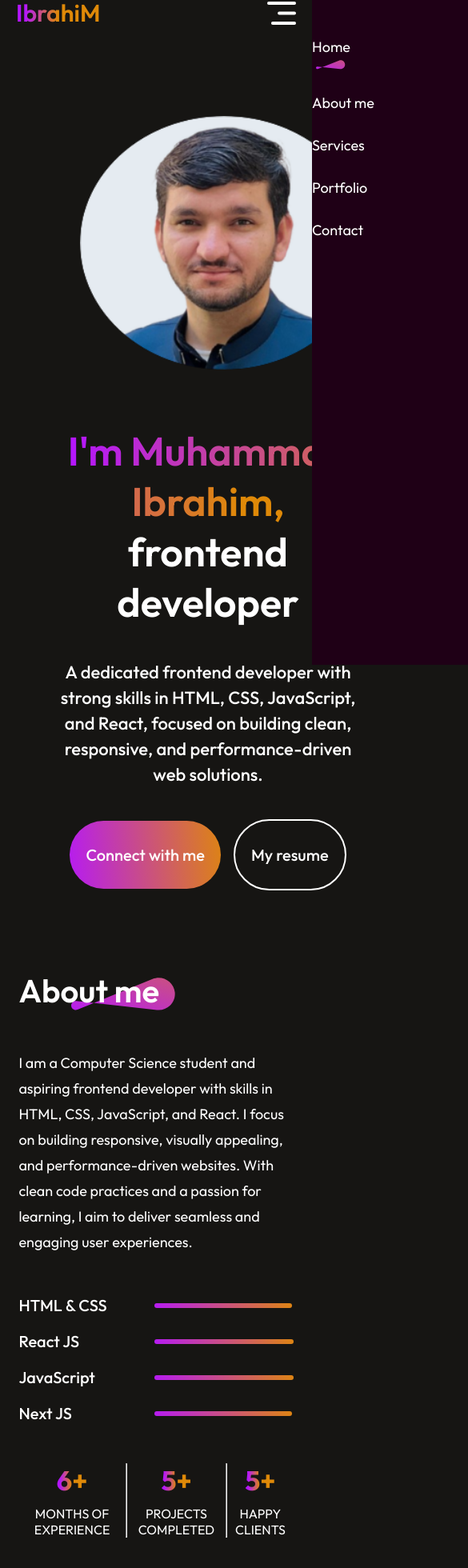
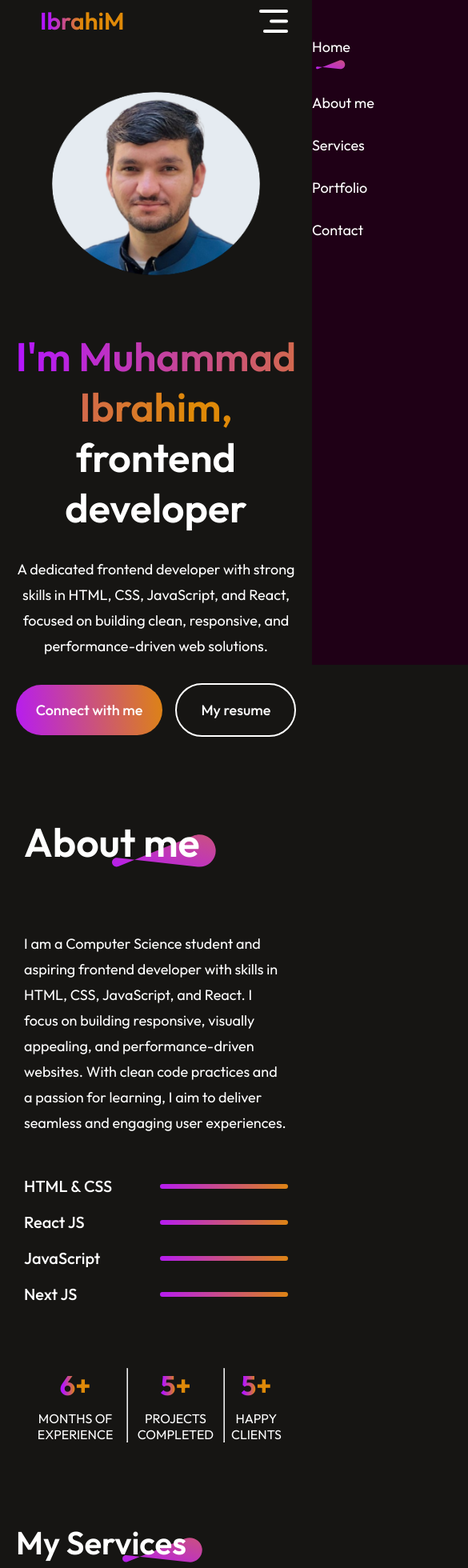
Before and after one commit to IbrahimKhan1034/my-portfolio, a React (Vite) app: page / in a window 390 px wide. Shown: the part 13-1973 px from the top of the page at 80% size, 585 px wide, since content can reach past the window. Built offline with nearby package versions, Linux system fonts and the light colour scheme.

Commit message:
changes for text allignment

```diff
--- a/src/Components/About/About.css
+++ b/src/Components/About/About.css
@@ -1,4 +1,4 @@
-.about{
+.about {
   display: flex;
   flex-direction: column;
   align-items: center;
@@ -6,147 +6,145 @@
   gap: 60px;
   margin: 70px 10%;
 }
-.about-title{
+.about-title {
   position: relative;
-
 }
-.about-title h1{
+.about-title h1 {
   padding: 0px 30px;
   font-size: 60px;
   font-weight: 600;
 }
-.about-title img{
+.about-title img {
   position: absolute;
   width: 150px;
   bottom: 0;
   right: 0;
   z-index: -1;
 }
-.about-sections{
+.about-sections {
   display: flex;
   gap: 80px;
 }
-.about-left img{
+.about-left img {
   border-radius: 10px;
   /* height: 350px; */
   width: auto;
 }
-.about-right{
+.about-right {
   display: flex;
   flex-direction: column;
   gap: 50px;
 }
-.about-para{
+.about-para {
   display: flex;
   flex-direction: column;
   gap: 20px;
   font-size: 18px;
   font-weight: 400;
 }
-.about-skills{
+.about-skills {
   display: flex;
   flex-direction: column;
   gap: 20px;
 }
-.about-skill{
+.about-skill {
   display: flex;
   gap: 30px;
   align-items: center;
   transition: 0.3s;
 }
-.about-skill p{
+.about-skill p {
   min-width: 150px;
   font-size: 20px;
   font-weight: 500;
 }
-.about-skill hr{
+.about-skill hr {
   outline: none;
   border: none;
   width: 50%;
   height: 8px;
   border-radius: 50px;
-    background: linear-gradient(264deg, #DF8908 -5.09%, #B415FF 106.28%);
+  background: linear-gradient(264deg, #df8908 -5.09%, #b415ff 106.28%);
 }
-.about-achievements{
+.about-achievements {
   display: flex;
   width: 100%;
   justify-content: space-around;
   margin-bottom: 50px;
 }
-.about-achievement{
+.about-achievement {
   display: flex;
   flex-direction: column;
   align-items: center;
   gap: 10px;
   transition: 0.5s;
 }
-.about-achievement h1{
+.about-achievement h1 {
   font-size: 50px;
   font-weight: 600;
-    background: linear-gradient(270deg, #DF8908 50.41%, #B415FF 90.25%);
+  background: linear-gradient(270deg, #df8908 50.41%, #b415ff 90.25%);
   background-clip: text;
   -webkit-background-clip: text;
   -webkit-text-fill-color: transparent;
 }
-.about-achievement p{
+.about-achievement p {
   font-size: 20px;
   font-weight: 400;
 }
-.about-skill:hover{
+.about-skill:hover {
   transform: scale(1.05);
   transition: 0.3s;
-
 }
-.about-achievement:hover{
+.about-achievement:hover {
   transform: scale(1.12);
   transition: 0.5s;
 }
 
-@media(max-width:768px){
-    .about{
-        gap: 50px;
-        margin: 50px 6%;
+@media (max-width: 768px) {
+  .about {
+    gap: 80px;
+    margin: 50px 30px;
     align-items: start;
   }
-    .about-title h1{
-        font-size: 40px;
+  .about-title h1 {
+    font-size: 50px;
     padding: 0;
   }
-    .about-title img{
+  .about-title img {
     width: 130px;
     right: -20px;
   }
-    .about-sections{
+  .about-sections {
     flex-direction: column;
   }
-    .about-left{
+  .about-left {
     display: none;
   }
-    .about-para{
+  .about-para {
     font-size: 18px;
     line-height: 32px;
   }
-    .about-skill{
+  .about-skill {
     gap: 20px;
     align-items: center;
   }
-    .about-skill p{
+  .about-skill p {
     font-size: 20px;
   }
-    .about-skill hr{
+  .about-skill hr {
     height: 6px;
   }
-    .about-achievements{
+  .about-achievements {
     justify-content: space-between;
   }
-    .about-achievement{
+  .about-achievement {
     gap: 10px;
   }
-    .about-achievement h1{
+  .about-achievement h1 {
     font-size: 34px;
     font-weight: 700;
   }
-    .about-achievement p{
+  .about-achievement p {
     text-align: center;
     font-size: 16px;
   }
--- a/src/Components/Contact/Contact.css
+++ b/src/Components/Contact/Contact.css
@@ -1,4 +1,4 @@
-.contact{
+.contact {
   display: flex;
   flex-direction: column;
   align-items: center;
@@ -6,69 +6,68 @@
   gap: 80px;
   margin: 80px 10%;
 }
-.contact-title{
+.contact-title {
   position: relative;
-
 }
-.contact-title h1{
+.contact-title h1 {
   padding: 0px 30px;
   font-size: 60px;
   font-weight: 600;
 }
-.contact-title img{
+.contact-title img {
   position: absolute;
   width: 150px;
   bottom: 0;
   right: 0;
   z-index: -1;
 }
-.contact-section{
+.contact-section {
   display: flex;
   gap: 150px;
 }
-.contact-left{
+.contact-left {
   display: flex;
   flex-direction: column;
   gap: 20px;
 }
-.contact-left h1{
+.contact-left h1 {
   font-size: 50px;
   font-weight: 700;
-    background: linear-gradient(270deg, #df8908 80%, #B415ff 100%);
+  background: linear-gradient(270deg, #df8908 80%, #b415ff 100%);
   background-clip: text;
   -webkit-background-clip: text;
   -webkit-text-fill-color: transparent;
 }
-.contact-left p{
+.contact-left p {
   max-width: 550px;
   color: #d8d8d8;
   font-size: 16px;
   line-height: 25px;
 }
-.contact-details{
+.contact-details {
   display: flex;
   flex-direction: column;
   gap: 20px;
   color: #d8d8d8;
   font-size: 20px;
 }
-.contact-detail{
+.contact-detail {
   display: flex;
   align-items: center;
   gap: 20px;
 }
-.contact-right{
+.contact-right {
   display: flex;
   flex-direction: column;
   align-items: start;
   gap: 20px;
 }
-.contact-right label{
+.contact-right label {
   color: #d8d8d8;
   font-size: 18px;
   font-weight: 400;
 }
-.contact-right input{
+.contact-right input {
   border: none;
   width: 100%;
   height: 58px;
@@ -79,7 +78,7 @@
   font-family: outfit;
   font-size: 18px;
 }
-.contact-right textarea{
+.contact-right textarea {
   width: 650px;
   border: none;
   padding: 25px;
@@ -89,63 +88,63 @@
   font-family: outfit;
   font-size: 18px;
 }
-.contact-submit{
+.contact-submit {
   border: none;
   color: white;
   border-radius: 50px;
-    background: linear-gradient(264deg, #df8908 -5.09%, #B415ff 106.28%);
+  background: linear-gradient(264deg, #df8908 -5.09%, #b415ff 106.28%);
   font-size: 18px;
   padding: 18px 40px;
   margin-top: 15px;
   cursor: pointer;
   transition: 0.3s;
 }
-.contact-submit:hover{
+.contact-submit:hover {
   transform: scale(1.1);
   transition: 0.3s;
 }
-@media(max-width:768px){
-    .contact{
+@media (max-width: 768px) {
+  .contact {
     gap: 50px;
-        margin: 50px 70px;
+    margin: 50px 30px;
     align-items: start;
   }
-    .contact-title h1{
+  .contact-title h1 {
     padding: 0;
     font-size: 40px;
     font-weight: 500;
   }
-    .contact-title img{
+  .contact-title img {
     width: 130px;
     margin-right: -20px;
   }
-    .contact-section{
+  .contact-section {
     flex-direction: column;
   }
-    .contact-left h1{
+  .contact-left h1 {
     font-size: 35px;
   }
-    .contact-left p{
+  .contact-left p {
     font-size: 18px;
   }
-    .contact-detail{
+  .contact-detail {
     gap: 20px;
   }
-    .contact-detail img{
+  .contact-detail img {
     width: 25px;
   }
-    .contact-right label{
+  .contact-right label {
     font-size: 20px;
   }
-    .contact-right input{
+  .contact-right input {
     width: 100%;
     font-size: 20px;
   }
-    .contact-right textarea{
+  .contact-right textarea {
     width: 95%;
     font-size: 20px;
   }
-    .contact-submit{
+  .contact-submit {
     font-size: 20px;
     padding: 15px 40px;
   }
--- a/src/Components/Footer/Footer.css
+++ b/src/Components/Footer/Footer.css
@@ -1,32 +1,32 @@
-.footer{
+.footer {
   margin: 50px 170px;
   display: flex;
   flex-direction: column;
   gap: 30px;
 }
-.footer-top{
+.footer-top {
   display: flex;
   justify-content: space-between;
   gap: 100px;
 }
-.footer-top-left p{
+.footer-top-left p {
   font-size: 16px;
   max-width: 450px;
 }
-.footer-top-left h4{
+.footer-top-left h4 {
   font-size: 30px;
   font-weight: 600;
-    background: linear-gradient(270deg, #DF8908 90.41%, #B415FF 50.25%);
+  background: linear-gradient(270deg, #df8908 90.41%, #b415ff 50.25%);
   background-clip: text;
   -webkit-background-clip: text;
   -webkit-text-fill-color: transparent;
 }
-.footer-top-right{
+.footer-top-right {
   display: flex;
   align-items: center;
   gap: 15px;
 }
-.footer-email-input{
+.footer-email-input {
   display: flex;
   gap: 20px;
   padding: 15px 25px;
@@ -34,7 +34,7 @@
   background: #32323b;
   padding-right: 60px;
 }
-.footer-email-input input{
+.footer-email-input input {
   outline: none;
   border: none;
   background: transparent;
@@ -42,41 +42,53 @@
   font-family: outfit;
   font-size: 18px;
 }
-.footer-subscribe{
+.footer-subscribe {
   font-size: 16px;
   padding: 18px 40px;
   border-radius: 50px;
-    background:linear-gradient(264deg, #df8908 -5.09%, #b415ff 106.28%);
+  background: linear-gradient(264deg, #df8908 -5.09%, #b415ff 106.28%);
   cursor: pointer;
   transition: 0.3s;
 }
-.footer-bottom{
+.footer-bottom {
   display: flex;
   justify-content: space-between;
   font-size: 18px;
 }
-.footer-bottom-right{
+.footer-bottom-right {
   display: flex;
   gap: 50px;
   margin-bottom: 50px;
 }
-.footer-email-input:hover{
+.footer-email-input:hover {
   border: 2px solid white;
 }
-.footer-subscribe:hover{
+.footer-subscribe:hover {
   transform: scale(1.1);
   transition: 0.3s;
 }
 
-@media(max-width:768px){
-    .footer{
+@media (max-width: 768px) {
+  .footer {
     margin: 50px 70px;
   }
-    .footer-top{
+  .footer-top {
     flex-direction: column;
     gap: 50px;
   }
-    .footer-bottom{
+
+  .footer-email-input img {
+    display: none;
+  }
+  .footer-email-input {
+    padding: 12px 14px;
+    max-width: 200px;
+  }
+  .footer-subscribe {
+    font-size: 14px;
+    padding: 14px 20px;
+  }
+  .footer-bottom {
     display: flex;
     flex-direction: column-reverse;
     margin-bottom: 50px;
--- a/src/Components/MyWork/MyWork.css
+++ b/src/Components/MyWork/MyWork.css
@@ -1,4 +1,4 @@
-.mywork{
+.mywork {
   display: flex;
   flex-direction: column;
   align-items: center;
@@ -6,16 +6,15 @@
   gap: 80px;
   margin: 80px 10%;
 }
-.mywork-title{
+.mywork-title {
   position: relative;
-
 }
-.mywork-title h1{
+.mywork-title h1 {
   padding: 0px 30px;
   font-size: 60px;
   font-weight: 600;
 }
-.mywork-title img{
+.mywork-title img {
   position: absolute;
   width: 150px;
   bottom: 0;
@@ -39,13 +38,13 @@
   justify-self: center;
 }
 
-.mywork-container img:hover{
-    transform: scale(1.10);
+.mywork-container img:hover {
+  transform: scale(1.1);
   border: 4px solid #ff00ff;
   border-radius: 10px;
   transition: 0.3s;
 }
-.mywork-showmore{
+.mywork-showmore {
   display: flex;
   gap: 10px;
   border-radius: 50px;
@@ -57,34 +56,34 @@
   transition: 0.6s;
   cursor: pointer;
 }
-.mywork-showmore:hover{
+.mywork-showmore:hover {
   gap: 30px;
   transition: 0.6s;
 }
-@media(max-width:768px){
-    .mywork{
+@media (max-width: 768px) {
+  .mywork {
     gap: 50px;
     margin: 50px 6%;
     align-items: start;
   }
-    .mywork-title h1{
+  .mywork-title h1 {
     padding: 0;
     font-size: 50px;
     font-weight: 600;
   }
-    .mywork-title img{
+  .mywork-title img {
     width: 100px;
     margin-right: -10px;
   }
-    .mywork-container{
+  .mywork-container {
     grid-template-columns: 1fr 1fr;
     gap: 20px;
   }
-    .mywork-container img{
+  .mywork-container img {
     width: 100%;
     height: 100%;
   }
-    .mywork-showmore{
+  .mywork-showmore {
     padding: 15px 30px;
     font-size: 18px;
     margin: 30px auto;
--- a/src/Components/Navbar/Hero/Hero.css
+++ b/src/Components/Navbar/Hero/Hero.css
@@ -54,46 +54,55 @@
 }
 @media (max-width: 768px) {
   .hero img {
-    margin-top: 100px;
-    width: 360px;
+    /* margin-top: 100px;
+    width: 0%;
+    max-width: 300px;
+    min-width: 200px;
     height: auto;
-    margin-left: 170px;
+    margin-left: 170px; */
+    margin-top: 50px;
+    width: 260px;
   }
+
   .hero h1 {
     margin-top: 50px;
-    width: 100%;
+    width: 90%;
     font-size: 50px;
-    margin-left: 130px;
+    /* margin-left: 130px; */
   }
   .hero p {
-    width: 100%;
-    font-size: 22px;
-    font-weight: 500;
+    width: 90%;
+    font-size: 18px;
+    /* font-weight: 500; */
     line-height: 32px;
-    margin: 20px 0px;
-    margin-left: 130px;
+    margin: 10px 0px;
+    /* margin-left: 130px; */
   }
   .hero-action {
     gap: 16px;
-    font-size: 20px;
+    font-size: 18px;
     font-weight: 500;
     margin-bottom: 50px;
-    margin-left: 130px;
+    /* margin-left: 130px; */
   }
   .hero-connect {
-    display: inline-flex;
+    /* display: inline-flex;
     justify-content: center;
     align-items: center;
     white-space: nowrap;
     padding: 30px 20px;
-    border-radius: 50px;
+    border-radius: 50px; */
+    padding: 20px 25px;
+    border-radius: 40px;
   }
   .hero-resume {
-    display: inline-flex;
+    /* display: inline-flex;
     justify-content: center;
     align-items: center;
     white-space: nowrap;
     padding: 30px 20px;
-    border-radius: 50px;
+    border-radius: 50px; */
+    padding: 20px 30px;
+    border-radius: 40px;
   }
 }
--- a/src/Components/Navbar/Navbar.css
+++ b/src/Components/Navbar/Navbar.css
@@ -1,19 +1,18 @@
 .navbar {
   display: flex;
   align-items: center;
-    justify-content:space-between;
+  justify-content: space-between;
   margin: 20px 10%;
-
 }
-.navbar h4{
+.navbar h4 {
   font-size: 30px;
   font-weight: 600;
-    background: linear-gradient(270deg, #DF8908 50.41%, #B415FF 90.25%);
+  background: linear-gradient(270deg, #df8908 50.41%, #b415ff 90.25%);
   background-clip: text;
   -webkit-background-clip: text;
   -webkit-text-fill-color: transparent;
 }
-.nav-menu{
+.nav-menu {
   display: flex;
   align-items: center;
   list-style: none;
@@ -21,58 +20,58 @@
   font-size: 18px;
 }
 
-.nav-connect{
+.nav-connect {
   padding: 10px 20px;
   border-radius: 40px;
-    background: linear-gradient(267deg, #DA7C25 0.36%, #b923e1 102.06%);
+  background: linear-gradient(267deg, #da7c25 0.36%, #b923e1 102.06%);
   font-size: 22px;
   cursor: pointer;
   transition: 0.5s;
 }
-.nav-connect:hover{
+.nav-connect:hover {
   transform: scale(1.05);
 }
-.nav-menu li{
+.nav-menu li {
   display: flex;
   flex-direction: column;
   gap: 5px;
   cursor: pointer;
 }
-.nav-menu li img{
+.nav-menu li img {
   display: flex;
   margin: auto;
 }
 
-.anchor-link{
+.anchor-link {
   text-decoration: none;
   color: white;
 }
-.nav-mob-close{
+.nav-mob-close {
   display: none;
 }
-.nav-mob-open{
+.nav-mob-open {
   display: none;
 }
-@media(max-width: 768px){
-    .navbar{
-        margin: 10px 20px;
+@media (max-width: 768px) {
+  .navbar {
+    margin: 20px 50px;
   }
-    .nav-connect{
+  .nav-connect {
     display: none;
   }
-    .nav-mob-open{
+  .nav-mob-open {
     display: block;
     position: fixed;
-        right: 20px;
+    right: 30px;
   }
-    .nav-mob-close{
+  .nav-mob-close {
     display: block;
     position: relative;
     top: 30px;
     left: 290px;
     width: 30px;
   }
-    .nav-menu{
+  .nav-menu {
     position: fixed;
     flex-direction: column;
     align-items: start;
@@ -85,7 +84,7 @@
     transition: right 0.5s;
     right: -350px;
   }
-    .nav-menu-li{
+  .nav-menu-li {
     font-size: 30px;
     padding-left: 100px;
     flex-direction: row;
--- a/src/Components/Services/Services.css
+++ b/src/Components/Services/Services.css
@@ -1,4 +1,4 @@
-.services{
+.services {
   display: flex;
   flex-direction: column;
   align-items: center;
@@ -6,23 +6,22 @@
   gap: 80px;
   margin: 70px 10%;
 }
-.services-title{
+.services-title {
   position: relative;
-
 }
-.services-title h1{
+.services-title h1 {
   padding: 0px 30px;
   font-size: 60px;
   font-weight: 600;
 }
-.services-title img{
+.services-title img {
   position: absolute;
   width: 150px;
   bottom: 0;
   right: 0;
   z-index: -1;
 }
-.services-format{
+.services-format {
   display: flex;
   flex-direction: column;
   justify-content: center;
@@ -33,25 +32,25 @@
   transition: 0.4s;
   cursor: pointer;
 }
-.services-container{
+.services-container {
   display: grid;
   grid-template-columns: 1fr 1fr 1fr;
   gap: 30px;
   margin-bottom: 40px;
 }
-.services-format h3{
+.services-format h3 {
   font-size: 24px;
   font-weight: 600;
 }
-.services-format h2{
+.services-format h2 {
   font-size: 30px;
   font-weight: 700;
-    background: linear-gradient(270deg, #DF8908 50%, #B415FF 100%);
+  background: linear-gradient(270deg, #df8908 50%, #b415ff 100%);
   background-clip: text;
   -webkit-background-clip: text;
   -webkit-text-fill-color: transparent;
 }
-.services-format p{
+.services-format p {
   color: #d4d4d4;
   font-size: 22px;
   line-height: 30px;
@@ -63,43 +62,43 @@
   align-items: center;
   margin-top: 20px;
 }
-.services-format:hover{
+.services-format:hover {
   border: 2px solid #ff00ff;
   background-image: linear-gradient(45deg, #3f0028, #582300);
   transform: scale(1.05);
   transition: 0.4s;
 }
 
-@media(max-width:768px){
-    .services{
+@media (max-width: 768px) {
+  .services {
     align-items: start;
     gap: 70px;
     margin: 20px 6%;
   }
-    .services-title h1{
+  .services-title h1 {
+    font-size: 50px;
     padding: 0;
-        font-size: 50px;
   }
-    .services-title img{
+  .services-title img {
     width: 130px;
     margin-right: -20px;
   }
-    .services-format{
+  .services-format {
     gap: 20px;
     padding: 32px;
   }
-    .services-format h2{
+  .services-format h2 {
     font-size: 28px;
   }
-    .services-format p{
+  .services-format p {
     font-size: 18px;
     line-height: 32px;
     max-width: 300px;
   }
-    .services-readmore img{
+  .services-readmore img {
     width: 20px;
   }
-    .services-container{
+  .services-container {
     grid-template-columns: 1fr 1fr;
     gap: 30px;
   }
@@ -111,12 +110,15 @@
   }
 
   .services-title h1 {
-    font-size: 32px;
+    font-size: 40px;
+  }
+  .services-title img {
+    width: 100px;
   }
 
   .services-container {
-    grid-template-columns: 1fr 1fr; /* still 2 columns */
-    gap: 15px; /* tighter gap for mobiles */
+    grid-template-columns: 1fr 1fr;
+    gap: 15px;
   }
 
   .services-format {
@@ -124,13 +126,13 @@
   }
 
   .services-format h2 {
-    font-size: 20px; /* smaller font for fit */
+    font-size: 20px;
   }
 
   .services-format p {
     font-size: 14px;
     line-height: 22px;
-    max-width: unset; /* let it shrink */
+    max-width: unset;
   }
 
   .services-readmore img {
```
Lines whose indentation alone changed are shown as unchanged.
